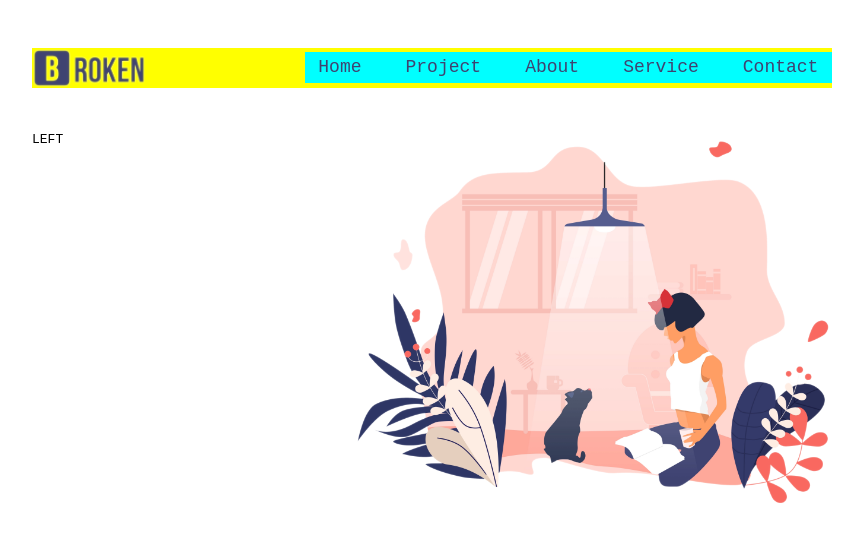
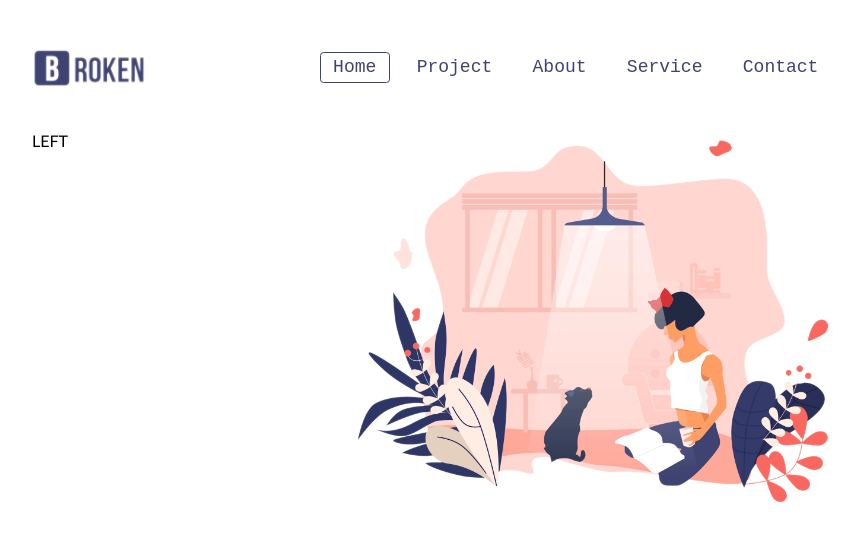
Before and after one commit to Zukauskas/03-happy-weekend, a website: page index.html in a window 1280 px wide. Shown: the whole page, without its empty margins (208-1071 px from the left). Drawn offline with Linux system fonts and the light colour scheme.

Commit message:
Add active link style

```diff
--- a/index.html
+++ b/index.html
@@ -16,7 +16,7 @@
     <style>
 
         body {
-            font-family: monospace;
+            font-family: 'Gill Sans', 'Gill Sans MT', Calibri, 'Trebuchet MS', sans-serif;
         }
 
         header > img {
@@ -29,13 +29,11 @@
             width: 800px;
             margin-top: 40px;
             margin-left: calc(50% - 400px);
-            background-color: yellow;
         }
 
         header > nav {
             float: right;
             margin-top: 3.8px;
-            background-color: aqua;
         }
 
         nav > a {
@@ -44,6 +42,7 @@
             margin-left: 0.5em;
             font-size: 18px;
             line-height: 1em;
+            font-family: monospace;
             text-decoration: none;
             color: #3f4371;
             border: 0.1em solid transparent;
@@ -51,7 +50,7 @@
         }
 
         nav>a:first-child {
-            margin-left: 0px;
+            margin-left: 0;
         }
 
         nav > a:hover {
@@ -80,7 +79,7 @@
     <header>
         <img src="./img/logo.png" alt="logo">
         <nav>
-            <a href="#">Home</a>
+            <a style="border-color: #3F4371;" href="#">Home</a>
             <a href="#">Project</a>
             <a href="#">About</a>
             <a href="#">Service</a>
```
